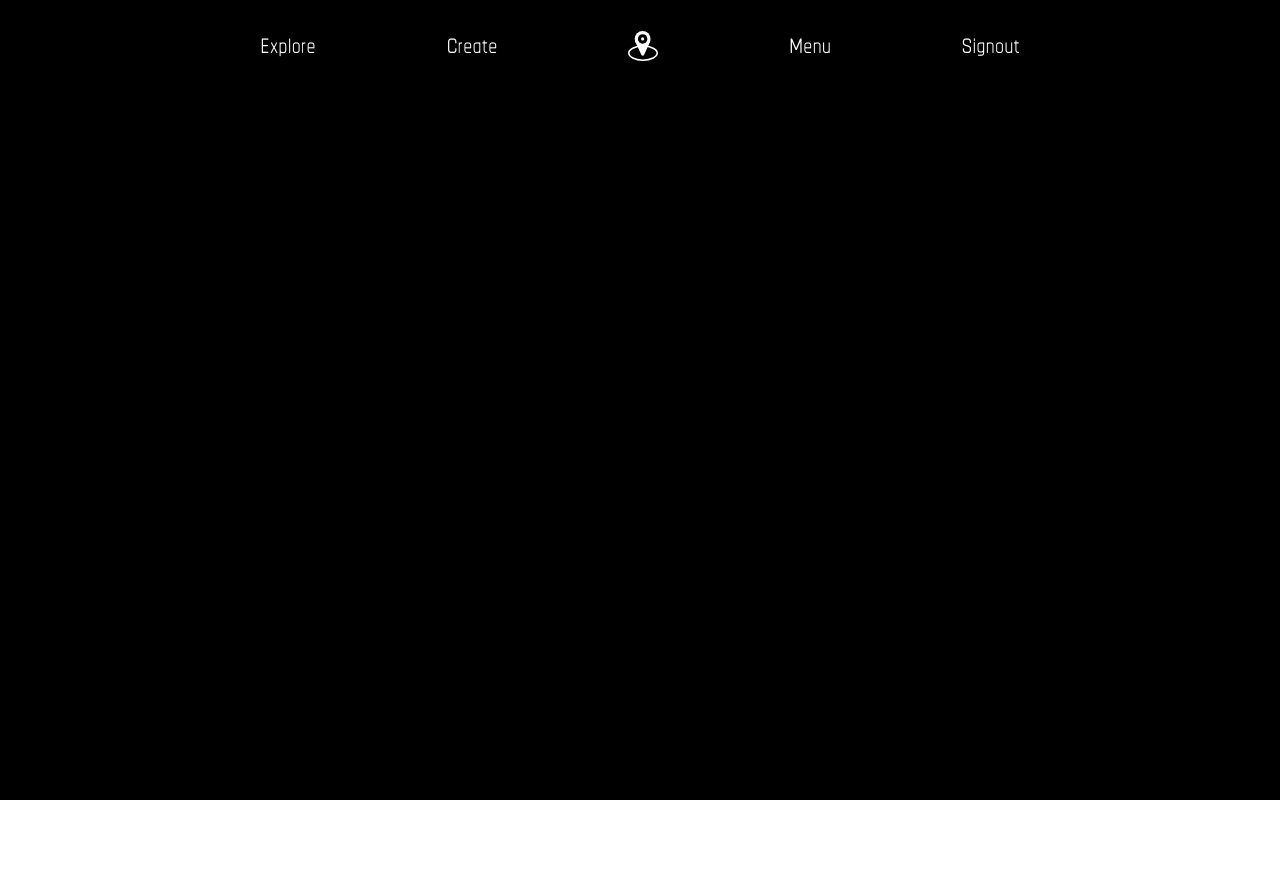
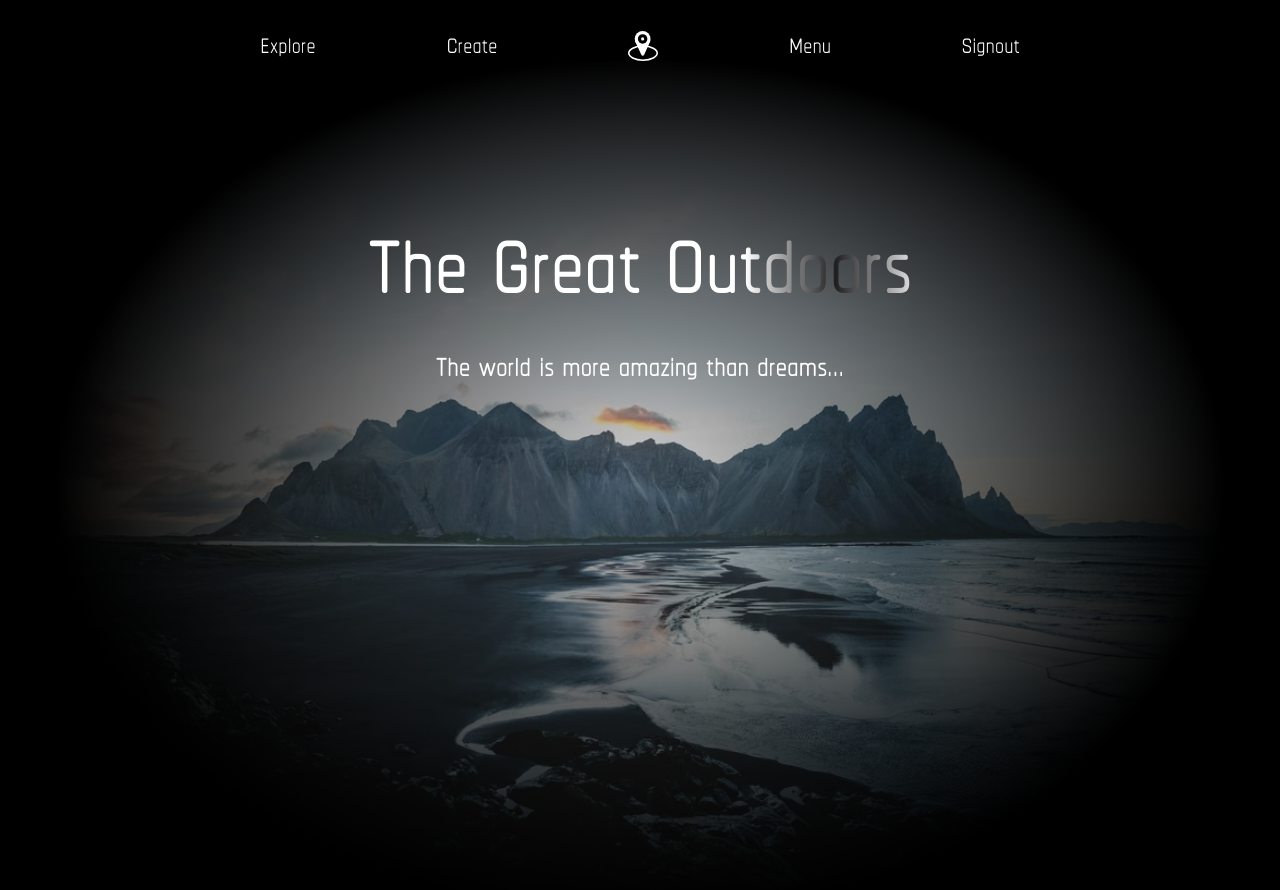
Before and after one commit to AlpinaJ/travel-wishlist, a React (Create React App) app in the folder frontend/: page / in a window 1280 px wide. Shown: the top 890 px of the page. Before the commit the page ends 800 px from the top, so only its background shows below. Built offline with nearby package versions, Linux system fonts and the light colour scheme.

Commit message:
Closed #6

```diff
--- /dev/null
+++ b/frontend/src/blocks/about/__description/about__description.css
@@ -0,0 +1,5 @@
+.about__description{
+    text-align: center;
+    font-size: 45px;
+    margin: 0;
+}
--- /dev/null
+++ b/frontend/src/blocks/about/__image/about__image.css
@@ -0,0 +1,7 @@
+.about__image{
+    width: calc(100vw - 100px);
+    height: 850px;
+    justify-content: center;
+    object-fit: cover;
+    opacity: 0.97;
+}
--- /dev/null
+++ b/frontend/src/blocks/about/__overlay/about__overlay.css
@@ -0,0 +1,8 @@
+.about__overlay{
+    position: absolute;
+    background: radial-gradient(62% 63%, rgba(0, 0,0,0.1) 0%,  rgba(0,0,0,1) 80%);
+    z-index: 1;
+    width: calc(100vw - 100px);
+    height: 850px;
+    opacity: 1;
+}
--- /dev/null
+++ b/frontend/src/blocks/about/__text/about__text.css
@@ -0,0 +1,10 @@
+.about__text{
+    position: absolute;
+    z-index: 2;
+    color: white;
+    font-family: Chathura, sans-serif;
+    width: 900px;
+    top: 5%;
+    left: calc(50% - 450px);
+
+}
--- /dev/null
+++ b/frontend/src/blocks/about/__title/about__title.css
@@ -0,0 +1,25 @@
+.about__title{
+    font-weight: bold;
+    font-size: 130px;
+    margin-bottom: 0;
+    text-align: center;
+    color: #ffffff;
+    background: linear-gradient(to right,white  0, #1E1E1E 10%, white 20%);
+    background-position: 0;
+    -webkit-background-clip: text;
+    -webkit-text-fill-color: transparent;
+    animation: shine 4s infinite linear;
+    animation-fill-mode: both;
+    -webkit-text-size-adjust: none;
+    text-decoration: none;
+    white-space: nowrap;
+}
+
+@keyframes shine{
+    0%
+    {background-position: 0}
+    60%
+    {background-position: 900px}
+    100%
+    {background-position: 900px}
+}
--- /dev/null
+++ b/frontend/src/blocks/about/about.css
@@ -0,0 +1,5 @@
+.about{
+    /*padding: 25px 260px;*/
+    margin: -30px 50px 0;
+    position: relative;
+}
--- a/frontend/src/blocks/header/__link/header__link.css
+++ b/frontend/src/blocks/header/__link/header__link.css
@@ -10,7 +10,8 @@
 .header__link:after{
     content: "";
     position: absolute;
-    background-image: linear-gradient(to right, white, #1c1c1c);
+    /*background-image: linear-gradient(to right, white, #1c1c1c);*/
+    background: linear-gradient(90deg, rgba(255,255,255,1) 0%, rgba(255,255,255,1) 30%, rgba(0,0,0,1) 100%);
     opacity: 0.8;
     height: 3px;
     width: 0%;
@@ -18,6 +19,7 @@
     bottom: -5px;
     transition: 0.3s;
     border-radius: 10px;
+    z-index: 2;
 }
 
 .header__link:hover{
--- a/frontend/src/blocks/header/__logo/header__logo.css
+++ b/frontend/src/blocks/header/__logo/header__logo.css
@@ -2,4 +2,5 @@
     width: 30px;
     height: 30px;
     margin-top: 6px;
+    z-index: 1;
 }
--- /dev/null
+++ b/frontend/src/components/About.js
@@ -0,0 +1,17 @@
+import React from 'react';
+import aboutPath from "../images/about.png"
+
+function About(){
+    return(
+        <div className="about">
+            <div className="about__overlay"/>
+            <div className="about__text">
+                <h1 className="about__title">The Great Outdoors</h1>
+                <h3 className="about__description">The world is more amazing than dreams...</h3>
+            </div>
+            <img className="about__image" src={aboutPath}/>
+        </div>
+    )
+};
+
+export default About;
--- a/frontend/src/components/App.js
+++ b/frontend/src/components/App.js
@@ -1,9 +1,12 @@
 import React from 'react';
 import Header from './Header';
+import About from "./About";
+
 function App(){
     return (
         <div className="App">
             <Header/>
+            <About/>
         </div>
     )
 }
--- a/frontend/src/index.css
+++ b/frontend/src/index.css
@@ -1,8 +1,19 @@
 @import url('../src/styles/normalize.css');
 @import url('../src/fonts/fonts.css');
+
+/*Header*/
 @import url('../src/blocks/header/header.css');
 @import url('../src/blocks/header/__link/header__link.css');
 @import url('../src/blocks/header/__logo/header__logo.css');
+
+/*About*/
+@import url('../src/blocks/about/about.css');
+@import url('../src/blocks/about/__image/about__image.css');
+@import url('../src/blocks/about/__overlay/about__overlay.css');
+@import url('../src/blocks/about/__text/about__text.css');
+@import url('../src/blocks/about/__title/about__title.css');
+@import url('../src/blocks/about/__description/about__description.css');
+
 
 #root{
     background-color: black;
```
Also changed, not shown: frontend/src/images/about.png (added).
